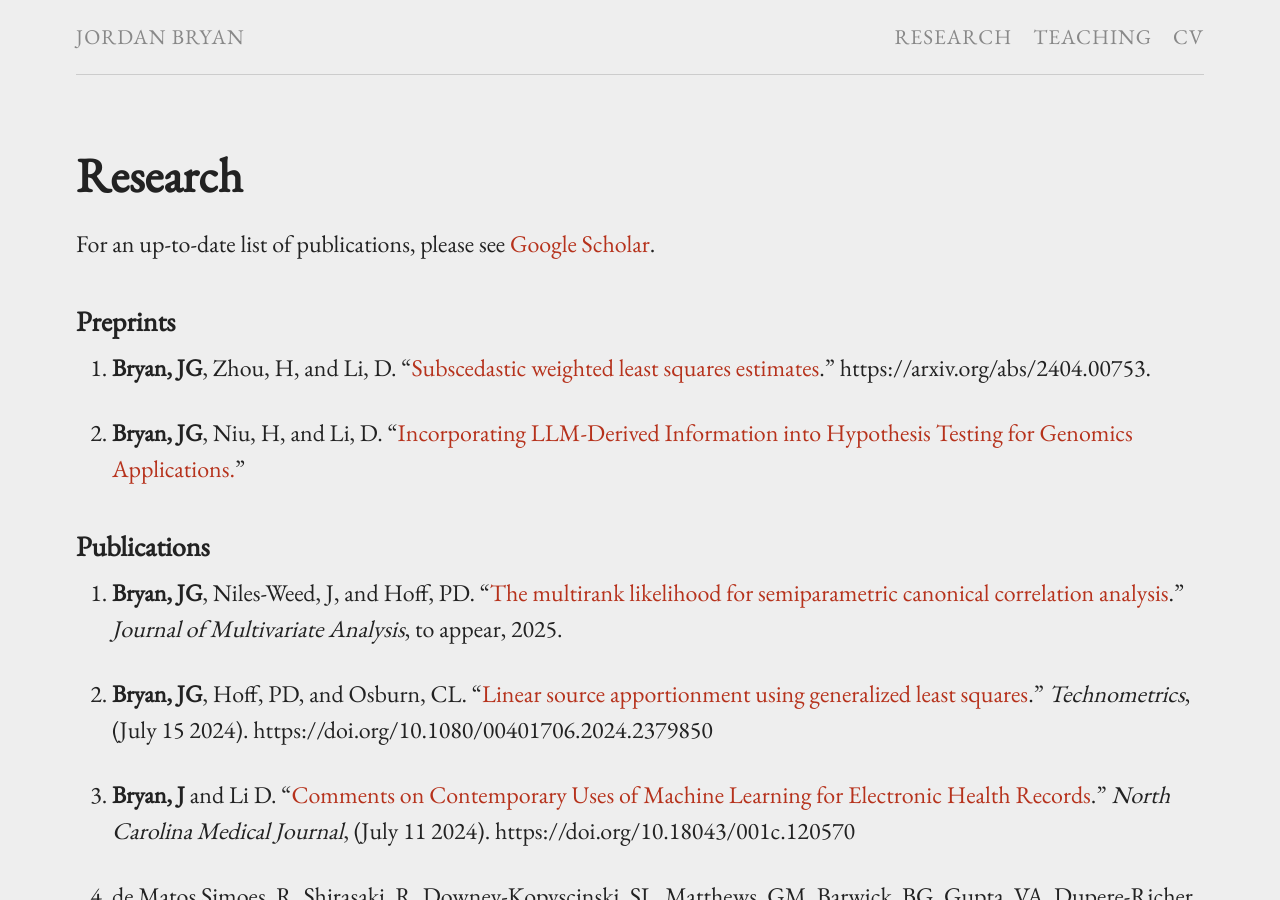
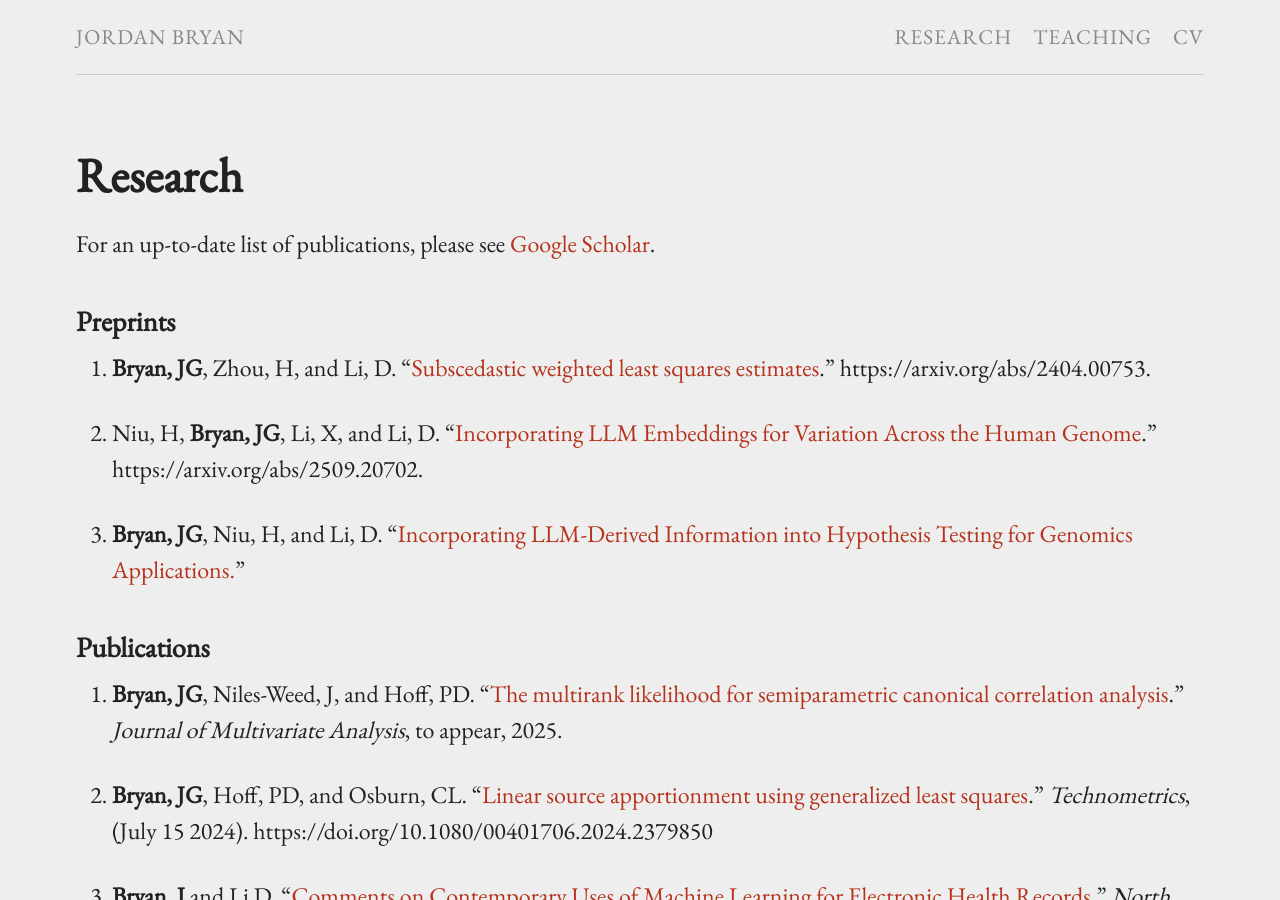
Before and after one commit to j-g-b/j-g-b.github.io, a Jekyll site: the page built from research.md, in a window 1280 px wide and 900 px high. Built offline with Jekyll 4.4.1, drawn with Linux system fonts in a browser that asks for light colours.

Commit message:
adding research

```diff
--- a/research.md
+++ b/research.md
@@ -10,7 +10,9 @@ For an up-to-date list of publications, please see [Google Scholar](https://scho
 
 1. **Bryan, JG**, Zhou, H, and Li, D. "[Subscedastic weighted least squares estimates](https://arxiv.org/abs/2404.00753)." https://arxiv.org/abs/2404.00753.
 
-2. **Bryan, JG**, Niu, H, and Li, D. "[Incorporating LLM-Derived Information into
+2. Niu, H, **Bryan, JG**, Li, X, and Li, D. "[Incorporating LLM Embeddings for Variation Across the Human Genome](https://arxiv.org/abs/2509.20702)." https://arxiv.org/abs/2509.20702.
+
+3. **Bryan, JG**, Niu, H, and Li, D. "[Incorporating LLM-Derived Information into
 Hypothesis Testing for Genomics
 Applications.](https://www.biorxiv.org/content/10.1101/2025.04.30.651464v1.abstract)"
 
```
